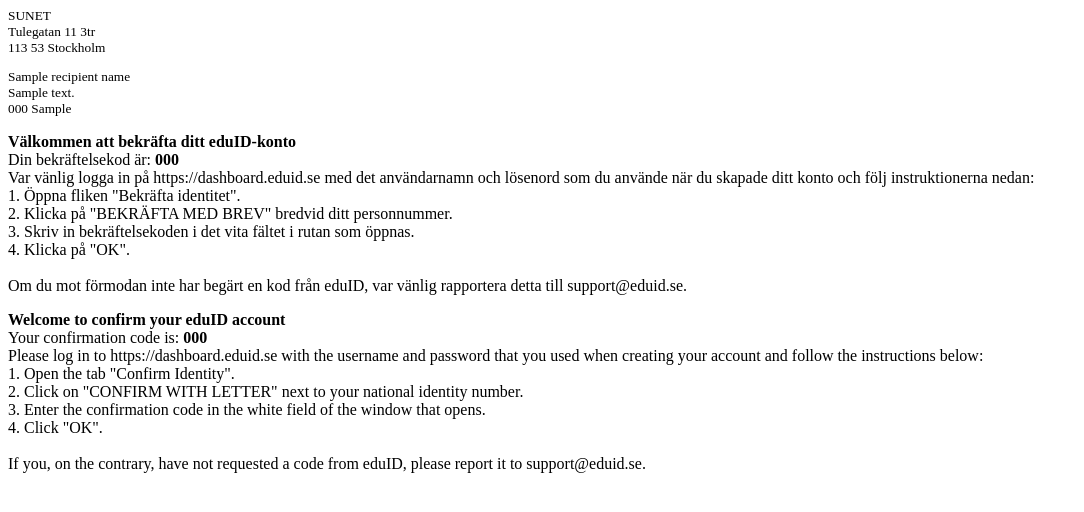
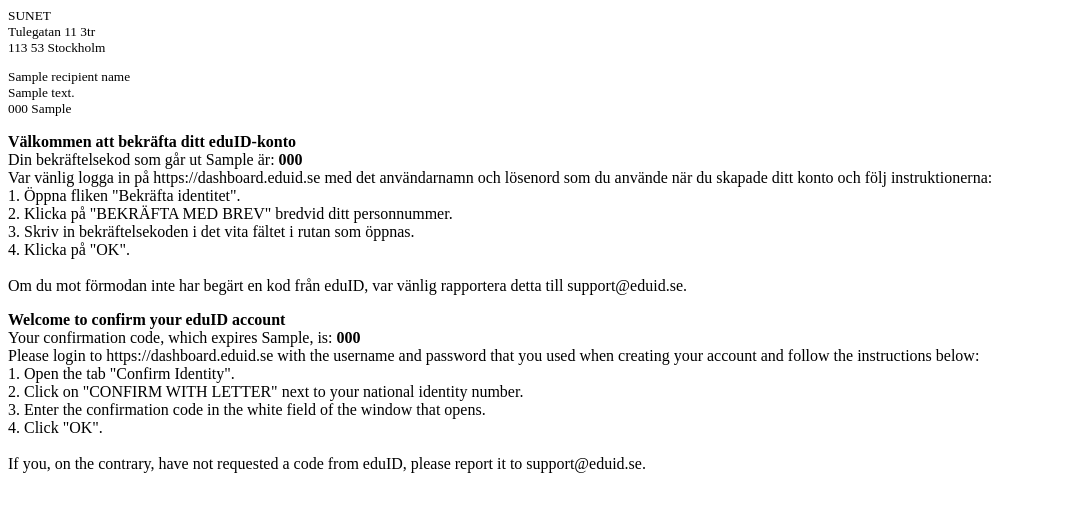
Before and after one commit to SUNET/eduid-idproofing-letter, a Flask app: template src/idproofing_letter/templates/letter.html in a window 1280 px wide. Shown: the top 512 px of the page, without its empty margins (0-1084 px from the left). Run offline with Flask 2, Linux system fonts and the light colour scheme; the template is opened without the code that fills it: most values are stand-ins (such as "Sample title", 1, 10 or a date in 2020); parts of the project's set-up code (start-up, migrations or seed data) failed here and were passed over.

Commit message:
Added validity period to the letter and an example PDF of how it looks like

```diff
--- a/src/idproofing_letter/templates/letter.html
+++ b/src/idproofing_letter/templates/letter.html
@@ -36,9 +36,10 @@
     </div>
     <div id="text_frame">
         <p style="font-size: 12pt"><b>Välkommen att bekräfta ditt eduID-konto</b><br>
-            Din bekräftelsekod är: <strong>{{ code }}</strong><br>
+            Din bekräftelsekod som går ut {{ recipient_validity_period }} är:
+            <strong>{{ recipient_verification_code }}</strong><br>
             Var vänlig logga in på https://dashboard.eduid.se med det användarnamn och
-            lösenord som du använde när du skapade ditt konto och följ instruktionerna nedan:<br>
+            lösenord som du använde när du skapade ditt konto och följ instruktionerna:<br>
             1. Öppna fliken "Bekräfta identitet".<br>
             2. Klicka på "BEKRÄFTA MED BREV" bredvid ditt personnummer.<br>
             3. Skriv in bekräftelsekoden i det vita fältet i rutan som öppnas.<br>
@@ -48,8 +49,9 @@
             <br>
         </p>
     <p style="font-size: 12pt"><b>Welcome to confirm your eduID account</b><br>
-        Your confirmation code is: <strong>{{ code }}</strong><br>
-        Please log in to https://dashboard.eduid.se with the username and password that you used
+        Your confirmation code, which expires {{ recipient_validity_period }}, is:
+        <strong>{{ recipient_verification_code }}</strong><br>
+        Please login to https://dashboard.eduid.se with the username and password that you used
         when creating your account and follow the instructions below:<br>
         1. Open the tab "Confirm Identity".<br>
         2. Click on "CONFIRM WITH LETTER" next to your national identity number.<br>
--- a/src/idproofing_letter/views.py
+++ b/src/idproofing_letter/views.py
@@ -88,11 +88,13 @@ def send_letter():
         # and therefore we can now create the letter as a PDF-document and send it.
         if app.config.get("EKOPOST_DEBUG_PDF", None):
             pdf.create_pdf(proofing_state.proofing_letter.address,
-                           proofing_state.nin.verification_code)
+                           proofing_state.nin.verification_code,
+                           proofing_state.nin.created_ts)
             campaign_id = 'debug mode transaction id'
         else:
             pdf_letter = pdf.create_pdf(proofing_state.proofing_letter.address,
-                                        proofing_state.nin.verification_code)
+                                        proofing_state.nin.verification_code,
+                                        proofing_state.nin.created_ts)
             try:
                 campaign_id = ekopost.send(user.eppn, pdf_letter)
             except ApiException as api_exception:
```
Also changed, not shown: src/idproofing_letter/pdf.py (+11 -3 lines), 1 other file.
